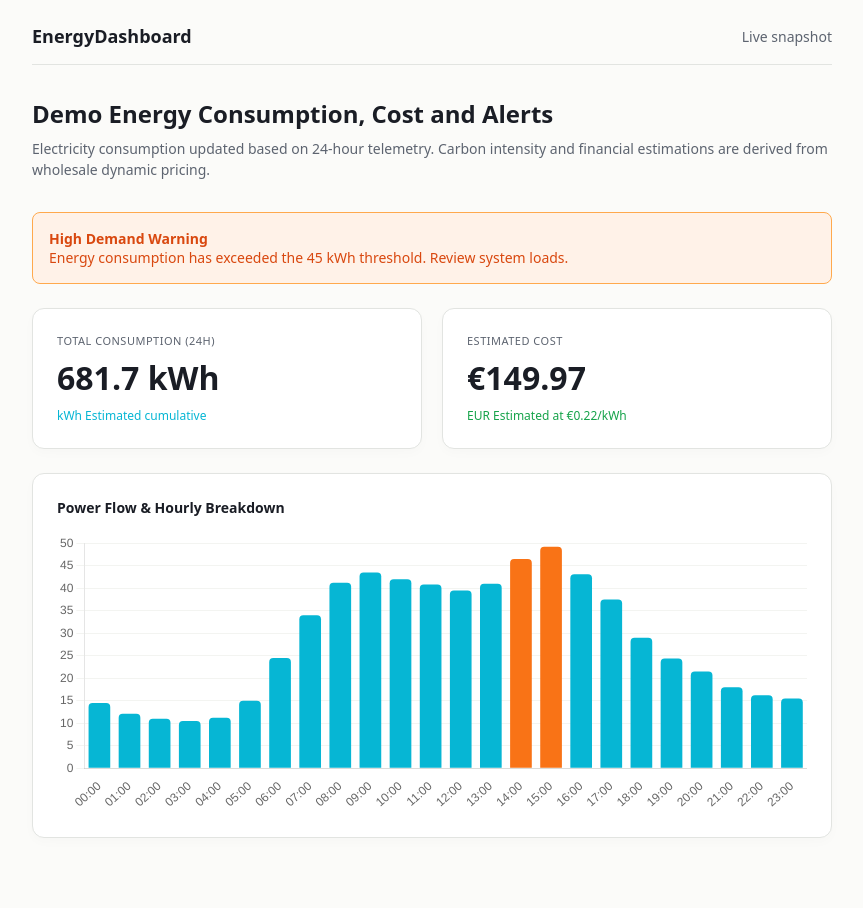
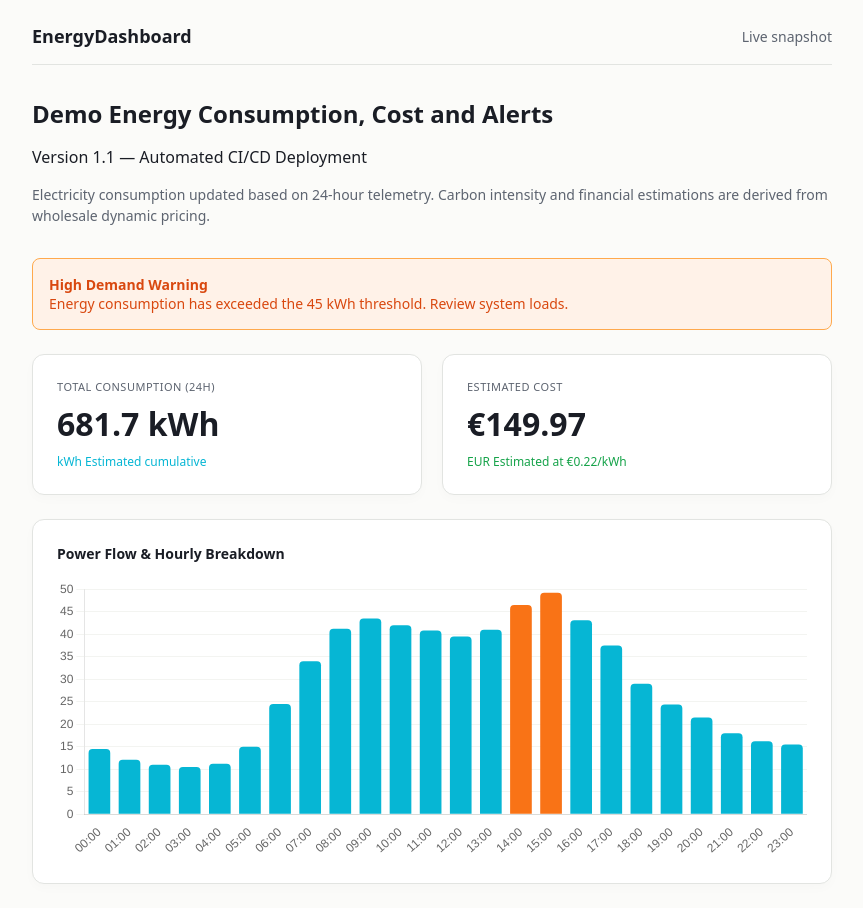
Before and after one commit to marijaannaadamsone/energy-monitoring-dashboard, a plain HTML site: page index.html in a window 1280 px wide. Shown: the whole page, without its empty margins (208-1071 px from the left). Before the commit the page ends 862 px from the top, so only its background shows below. Drawn offline with nearby package versions, Linux system fonts and the light colour scheme.

Commit message:
feat: add v1.1 deployment demo

```diff
--- a/index.html
+++ b/index.html
@@ -67,6 +67,7 @@
 
         <div style="margin-bottom: 32px;">
             <h1>Demo Energy Consumption, Cost and Alerts</h1>
+            <p>Version 1.1 — Automated CI/CD Deployment</p>
             <p class="desc">Electricity consumption updated based on 24-hour telemetry. Carbon intensity and financial estimations are derived from wholesale dynamic pricing.</p>
         </div>
 
```
